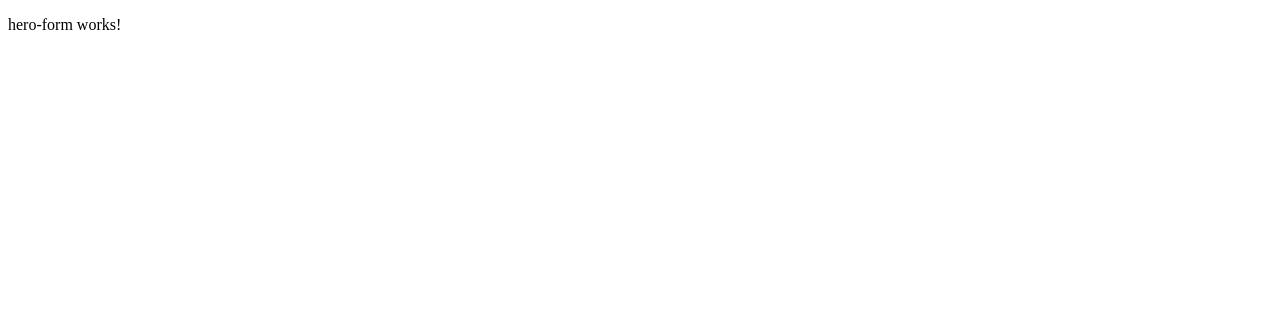
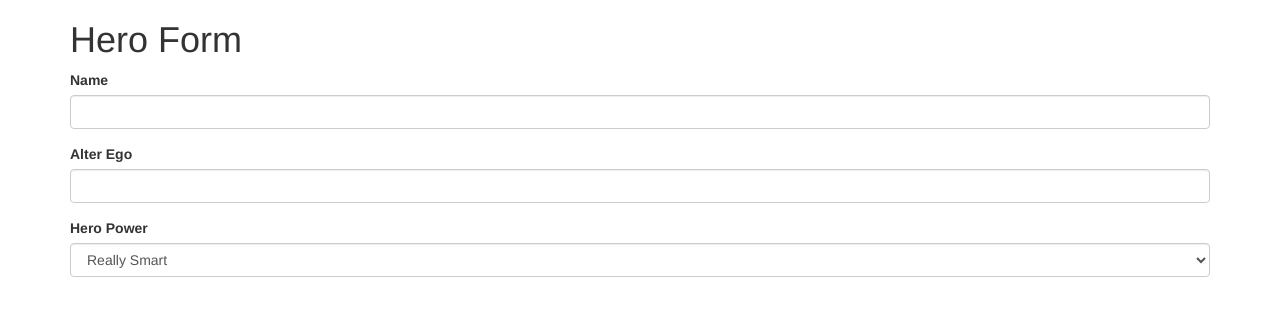
Before and after one commit to brahianvera/all_frameworks, an Angular app in the folder angularframework/form-heroes/: page / in a window 1280 px wide. Shown: the top 316 px of the page. Built offline with nearby package versions, Linux system fonts and the light colour scheme.

Commit message:
name, alter ego, power fields add to template

```diff
--- a/angularframework/form-heroes/src/app/hero-form/hero-form.component.css
+++ b/angularframework/form-heroes/src/app/hero-form/hero-form.component.css
@@ -0,0 +1 @@
+@import url('https://unpkg.com/bootstrap@3.3.7/dist/css/bootstrap.min.css');
--- a/angularframework/form-heroes/src/app/hero-form/hero-form.component.html
+++ b/angularframework/form-heroes/src/app/hero-form/hero-form.component.html
@@ -1 +1,19 @@
-<p>hero-form works!</p>
+<div class="container">
+    <h1> Hero Form </h1>
+    <div class="form-group">
+        <label>Name</label>
+        <input  type=text name="name" required class="form-control" >
+    </div>
+
+    <div class="form-group">
+        <label> Alter Ego </label>
+        <input  type=text name="Alter Ego" required class="form-control">
+    </div>
+
+    <div class="form-group">
+        <label>Hero Power</label>
+        <select class="form-control" id="power" required>
+            <option *ngFor="let pow of powers" [value]="pow">{{pow}}</option>
+        </select>
+    </div>
+</div>
```
